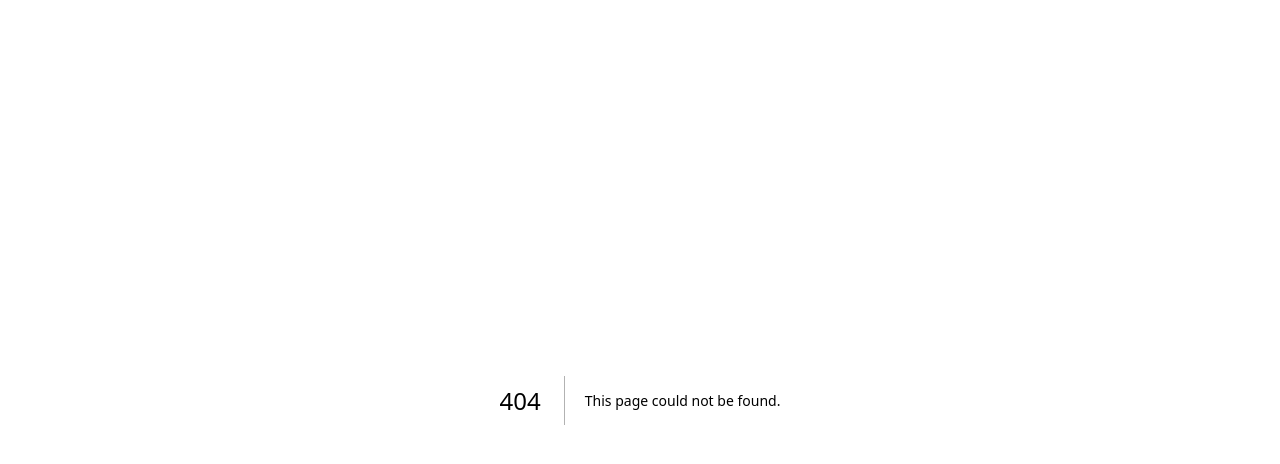
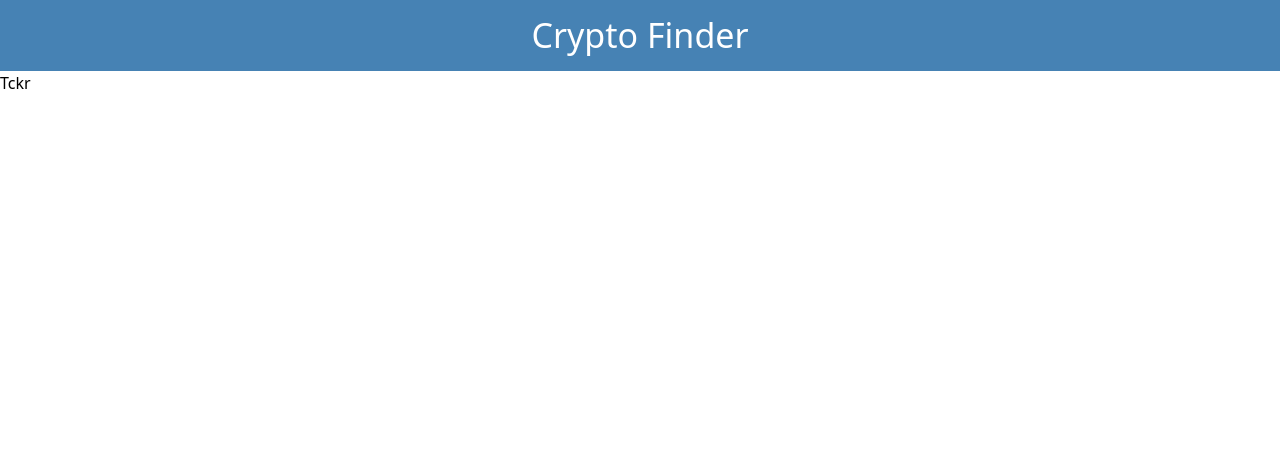
Before and after one commit to junoh-cho/Final-project, a Next.js app: page /1 in a window 1280 px wide. Before the commit this address had no page. Shown: the top 464 px of the page. Built offline with nearby package versions, Linux system fonts and the light colour scheme.

Commit message:
finished retrieving calls for the home page

```diff
--- /dev/null
+++ b/app/[tckr]/page.tsx
@@ -0,0 +1,13 @@
+import {Suspense} from "react"
+import Tckr from '@/components/Tckr'
+
+export default async function TckrPage({params, } : {params: Promise<{tckr:string}>}) {
+    const tckr = decodeURIComponent((await params).tckr)
+
+    return(
+        <Suspense fallback = {<p>loading..</p>}>
+            <Tckr/>
+        </Suspense>
+
+    )
+}
--- a/app/layout.tsx
+++ b/app/layout.tsx
@@ -1,5 +1,6 @@
 import type { Metadata } from "next";
 import "./globals.css";
+import Header from '@/components/Header'
 
 export const metadata: Metadata = {
   title: "Create Next App",
@@ -14,6 +15,7 @@ export default function RootLayout({
   return (
     <html lang="en">
       <body>
+        <Header/>
         {children}
       </body>
     </html>
--- a/app/page.tsx
+++ b/app/page.tsx
@@ -1,9 +1,15 @@
+
+import HomePage from '@/components/HomePage'
+import SearchBar from '@/components/SearchBar'
 
 
 export default function Home() {
   return (
-    <div>
-      <p> hello</p>
+    <div className = "text-center h-screen">
+
+        <SearchBar/>
+
+        <HomePage/>
     </div>
   );
 }
--- /dev/null
+++ b/components/Header.tsx
@@ -0,0 +1,26 @@
+"use client"
+import styled from 'styled-components'
+import Link from 'next/link'
+
+const colors = {
+      background: "steelblue",
+      text: "white",
+      accent: "#FFD700", // example: gold
+};
+
+const StyledDiv = styled.div`
+      background-color: ${colors.background};
+      color: ${colors.text};
+      text-align: center;
+      padding: 10px;
+      font-size: calc(10px + 3vh);
+`
+
+export default function Header() {
+      return(
+          <StyledDiv>
+            <Link href = "/"> Crypto Finder </Link>
+          </StyledDiv>
+      )
+
+}
--- /dev/null
+++ b/components/HomeDisplay.tsx
@@ -0,0 +1,56 @@
+"use client"
+import {TckrProps} from "@/types";
+import styled from 'styled-components'
+
+
+const StyledDiv = styled.div`
+    border: 1px solid black;
+    width: 30vw;
+    margin: 10px;
+    background-color: lavender;
+    display: inline-flex;
+
+
+`
+const StyledImg = styled.img`
+    width: 2vw;
+    margin-left : 1vw;
+`
+const StyledDiv2 = styled.div`
+    display: flex;
+   align-self: center;
+    justify-content: center;
+
+
+`
+const Triangle = styled.span<{ $isUp: boolean }>`
+  color: ${({ $isUp }) => ($isUp ? "green" : "red")};
+  margin-left: 5px;
+`;
+
+export default function HomeDisplay({TckrData}: {TckrData: TckrProps[]}) {
+
+    return(
+        <div>
+            <p> Top 5 Coins</p>
+            {TckrData.map((coin, index) => (
+                <StyledDiv key = {index}>
+                    <StyledDiv2>
+                    <p> {coin.name} ({coin.symbol})</p>
+
+                    <StyledImg src = {coin.image} alt = {coin.name}/>
+                    </StyledDiv2>
+                    <p> {coin.current_price}</p>
+                    <p>
+                        {coin.price_change_24h}
+                        <Triangle $isUp={coin.price_change_24h > 0}>
+                            {coin.price_change_24h > 0 ? "▲" : "▼"}
+                        </Triangle>
+                    </p>
+
+                </StyledDiv>
+
+            ))}
+        </div>
+    );
+}
--- /dev/null
+++ b/components/HomePage.tsx
@@ -0,0 +1,13 @@
+"use server"
+import HomeDisplay from '@/components/HomeDisplay'
+import {TckrProps} from "@/types";
+import GetHomeTckr from '@/lib/GetHomeTckr'
+
+
+export default async function HomePage() {
+    const data: TckrProps[]| undefined = await GetHomeTckr();
+    if (!data) return <p>Failed to load coin data.</p>;
+    return(
+        <HomeDisplay TckrData ={data}/>
+    )
+}
--- /dev/null
+++ b/components/SearchBar.tsx
@@ -0,0 +1,46 @@
+'use client';
+import { useState } from "react";
+import Link from "next/link";
+import styled from 'styled-components'
+
+const StyledDiv = styled.div`
+      background-color: lightsteelblue;
+    height: 30vh;
+      text-align: center;
+        padding: 10px;
+      font-size: calc(10px + 3vh);
+        display: flex;
+    flex-direction: column;
+`
+const StyledInput = styled.input`
+      border: 1px solid black;
+        width: 30vw;
+    align-self: center;
+    background-color: lightgrey;
+    text-align: center;
+`
+const StyledLink = styled(Link) `
+    background-color: lightblue;
+    width: 30vw;
+    align-self: center;
+    margin: 10px;
+    border: 1px solid black;
+`
+
+export default function SearchBar() {
+    const [tckr, setTckr] = useState("");
+
+    return (
+        <StyledDiv>
+            <p> Search by Ticker</p>
+            <label htmlFor="TCKR"></label>
+            <StyledInput
+                type="text"
+                id="TCKR"
+                placeholder="e.g., btc"
+                onChange={(e) => setTckr(e.target.value)}
+            />
+            <StyledLink href={`/${tckr}`}>Enter</StyledLink>
+        </StyledDiv>
+    );
+}
--- /dev/null
+++ b/components/Tckr.tsx
@@ -0,0 +1,7 @@
+
+export default function Tckr() {
+
+    return(
+        <p> Tckr </p>
+    )
+}
--- /dev/null
+++ b/lib/GetHomeTckr.ts
@@ -0,0 +1,36 @@
+"use server"
+import {TckrProps} from "@/types";
+const CURRENCY_API_KEY = process.env.CURRENCY_API_KEY;
+import {CoinGeckoMarketCoin} from "@/types";
+
+export default async function GetHomeTckr(): Promise<TckrProps[] | undefined> {
+    try {
+        const res = await fetch("https://api.coingecko.com/api/v3/coins/markets?vs_currency=usd&include_tokens=top&order=market_cap_desc&per_page=5&sparkline=false&price_change_percentage=1h")
+        console.log({res})
+        const data: CoinGeckoMarketCoin[] = await res.json();
+        if (!Array.isArray(data)) {
+            console.error("Unexpected CoinGecko response:", data);
+            return [];
+        }
+        console.log("DEBUG DATA:", data);
+        const coins: TckrProps[] = data.map((coin) => ({
+            id: coin.id,
+            name: coin.name,
+            image: coin.image,
+            symbol: coin.symbol,
+            current_price: coin.current_price,
+            market_cap: coin.market_cap,
+            market_cap_rank: coin.market_cap_rank,
+            total_volume: coin.total_volume,
+            high_24h: coin.high_24h,
+            low_24h: coin.low_24h,
+            price_change_24h: coin.price_change_24h,
+            price_change_percentage_24h: coin.price_change_percentage_24h,
+        }));
+
+        return coins;
+    } catch (error) {
+        console.error("Error fetching top coins:", error);
+        return undefined;
+    }
+    }
--- /dev/null
+++ b/types.ts
@@ -0,0 +1,33 @@
+export type TckrProps =  {
+    //https://api.coingecko.com/api/v3/simple/price?vs_currencies=usd&symbols=btc&include_tokens=all&include_market_cap=true&include_24hr_vol=true&include_24hr_change=true&include_last_updated_at=true&precision=2
+
+    id: string;
+    name: string;
+    image: string;
+    symbol: string;
+    current_price: number;
+    market_cap: number;
+    market_cap_rank: number;
+    total_volume: number;
+    high_24h: number;
+    low_24h: number;
+    price_change_24h: number;
+    price_change_percentage_24h: number;
+
+
+
+}
+export type CoinGeckoMarketCoin = {
+    id: string;
+    name: string;
+    image: string;
+    symbol: string;
+    current_price: number;
+    market_cap: number;
+    market_cap_rank: number;
+    total_volume: number;
+    high_24h: number;
+    low_24h: number;
+    price_change_24h: number;
+    price_change_percentage_24h: number;
+};
```
Also changed, not shown: package.json (+6 -5 lines), 1 other file (tests, documents, lock files or other folders).
